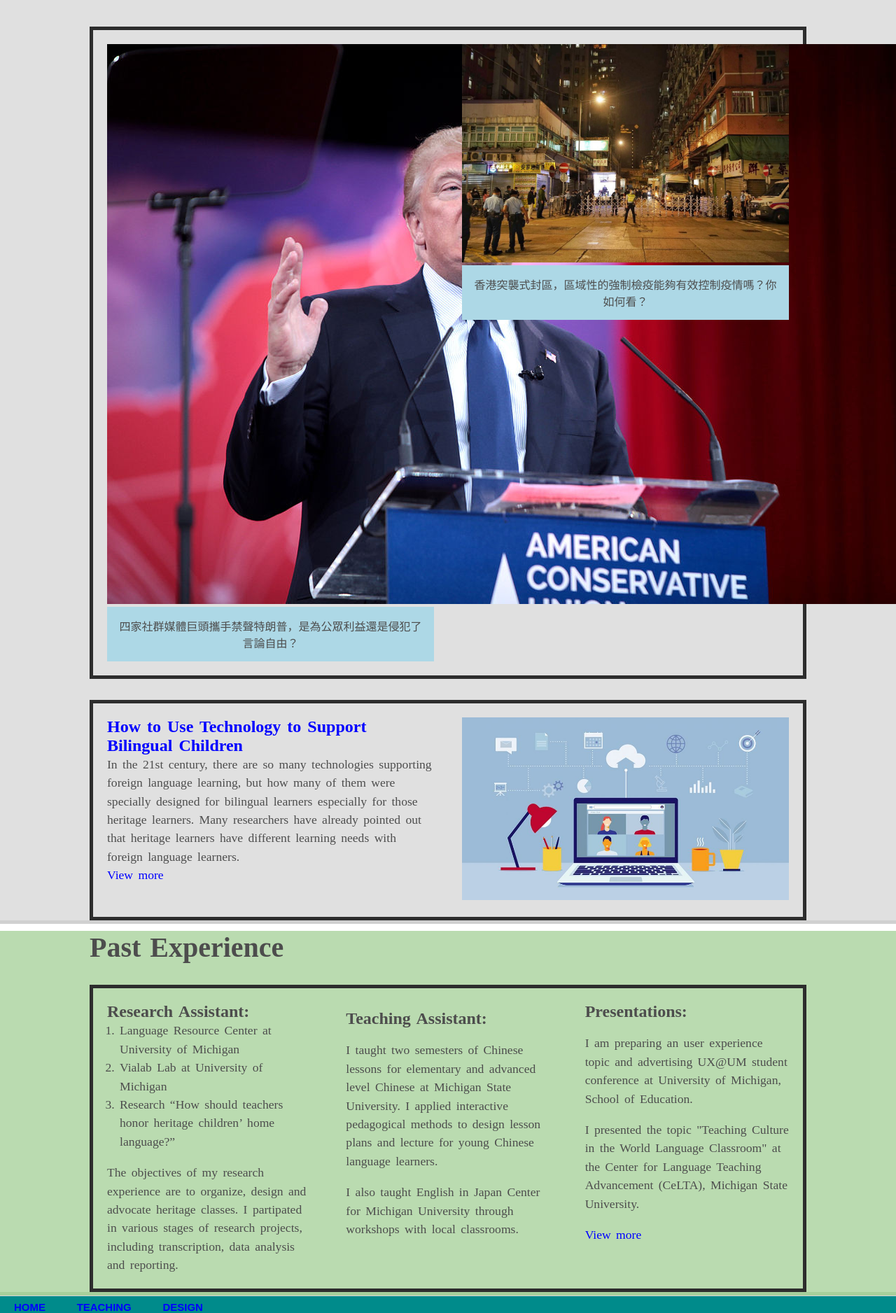
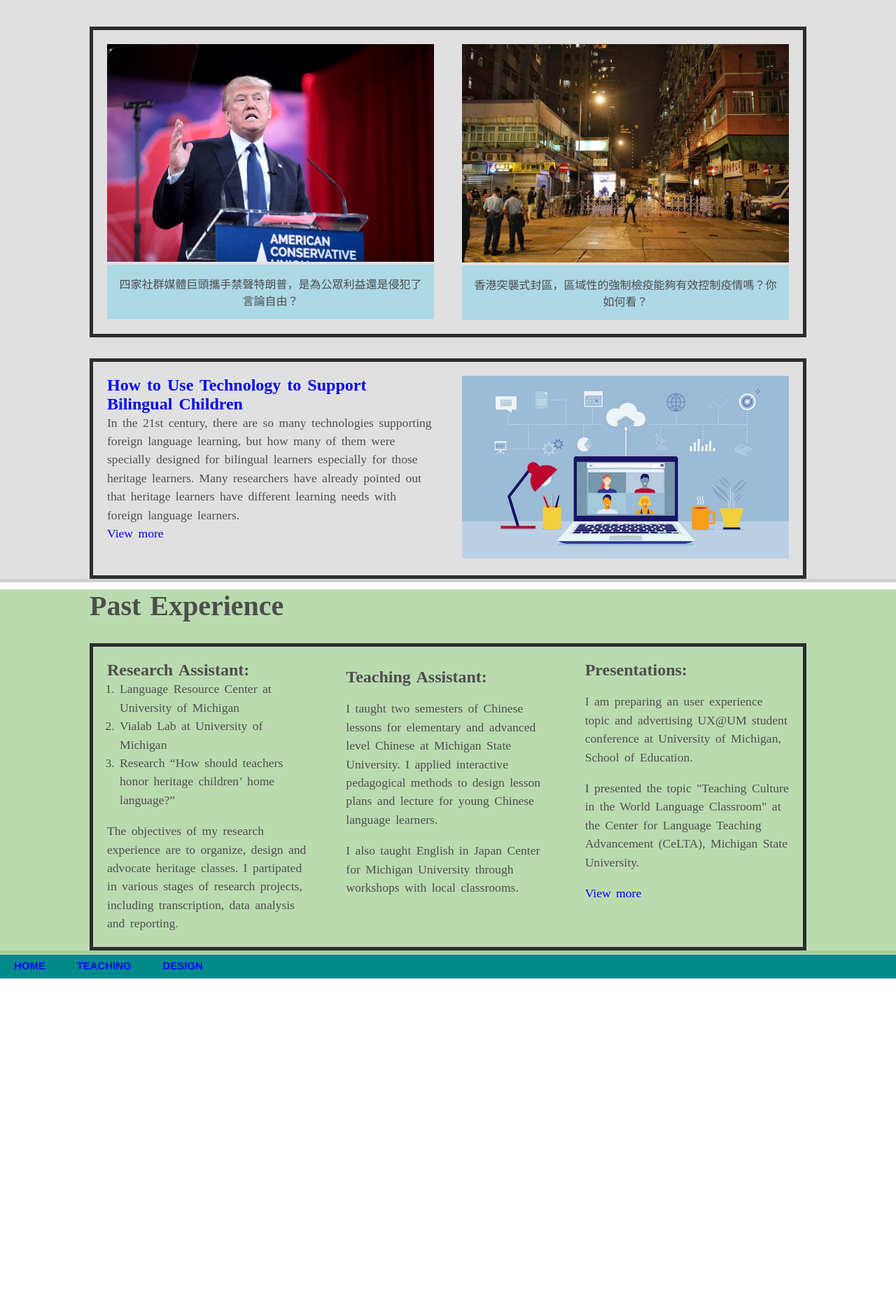
Before and after one commit to son520804/dorothy_portfolio, a Jekyll site: the page built from index.html, in a window 1280 px wide. Shown: the part 485-2361 px from the top of the page at 70% size. Built offline with Jekyll 4.4.1, drawn with Linux system fonts in a browser that asks for light colours; after the commit the page ends 1943 px from its top, so only the background shows below that.

Commit message:
dorothy's template

```diff
--- a/index.html
+++ b/index.html
@@ -64,7 +64,7 @@ title: Chingman's Portfolio
 			<div class="flex-container">
 				<div class="left-content">
           <a target="_blank" href="https://theinitium.com/roundtable/20210109-roundtable-international-trump-banned-from-fb-ig/">
-          <img src="trump.jpg" alt="trump" style="width:100%%">
+          <img src="trump.jpg" alt="trump" style="width:100%">
 
           </a>
           <div class="desc">四家社群媒體巨頭攜手禁聲特朗普，是為公眾利益還是侵犯了言論自由？</div>
```
